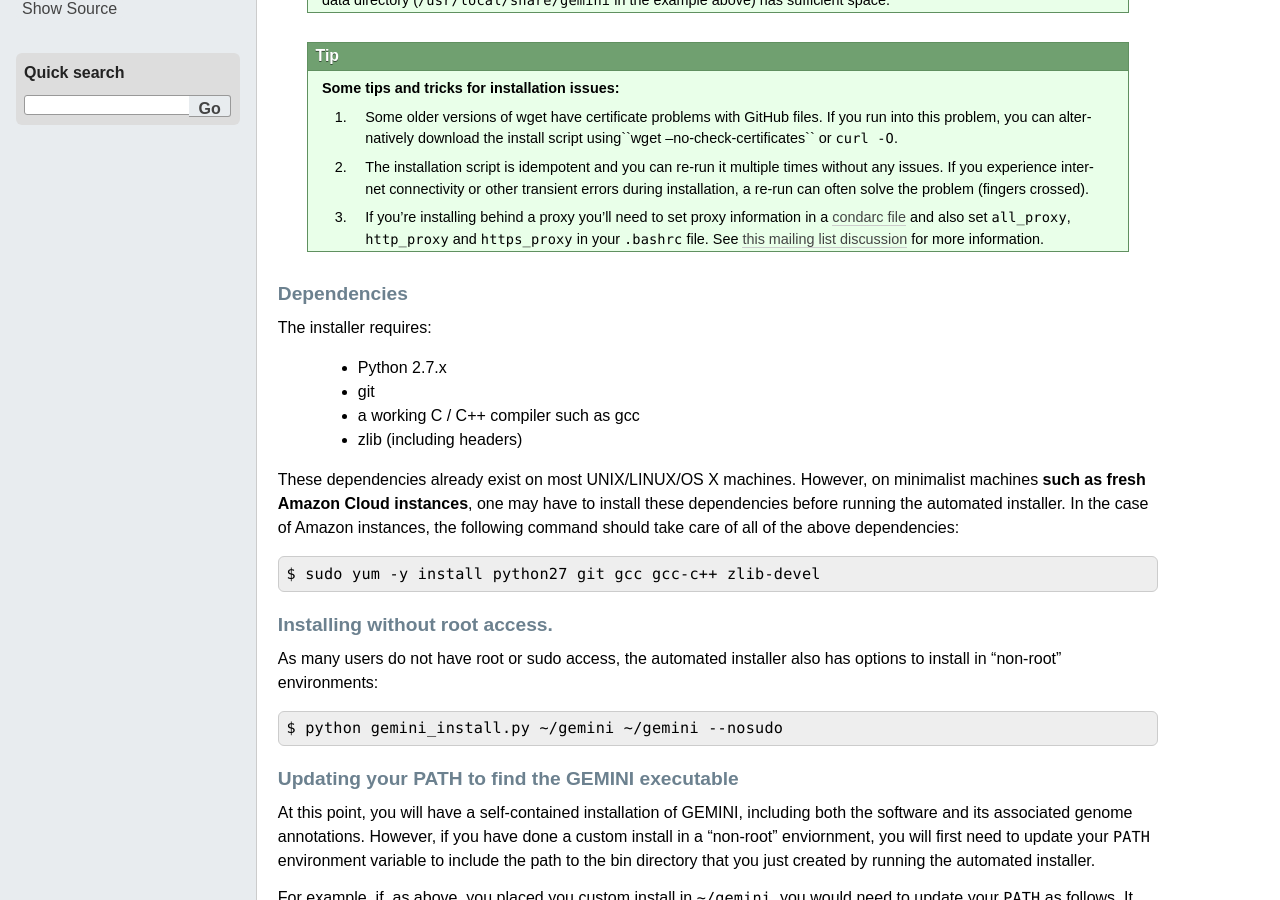
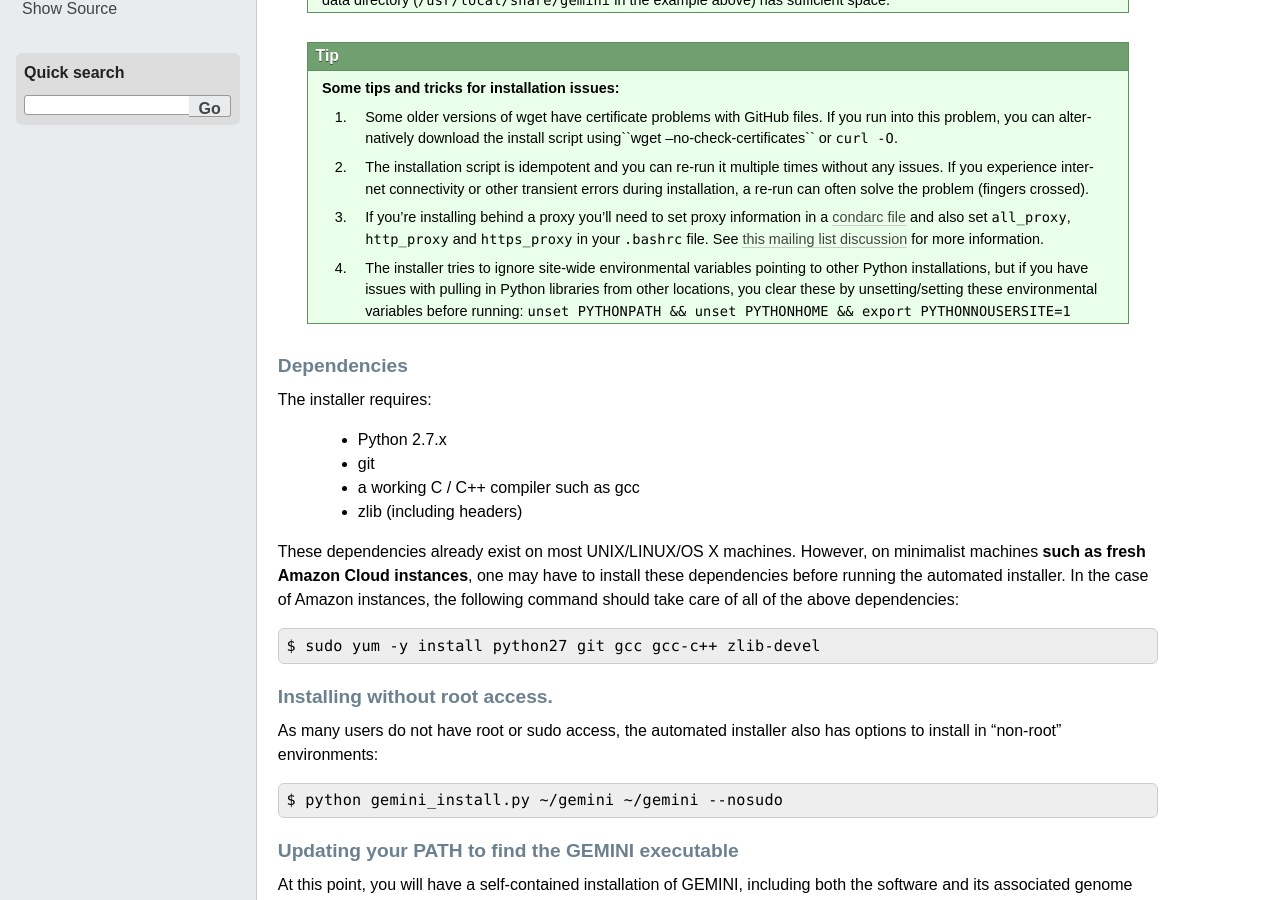
Before and after one commit to arq5x/gemini, a Sphinx documentation site: the page built from docs/content/installation.rst, in a window 1280 px wide and 900 px high, scrolled down 749 px. Built offline with Sphinx 7.4.7, drawn with Linux system fonts in a browser that asks for light colours; formulas are drawn with MathJax 3; pages that are not in the unit, such as notebooks, are missing from menus; comment, search, counter and statistics services are not loaded; the version number is read from the project's files by our own code.

Commit message:
Avoid pulling in python libraries from a users local site library. Thanks to @bw2. #426

```diff
--- a/docs/content/installation.rst
+++ b/docs/content/installation.rst
@@ -58,7 +58,14 @@ in any directories one wishes.**
 
   3. If you're installing behind a proxy you'll need to set proxy information in
      a `condarc file`_ and also set ``all_proxy``, ``http_proxy`` and ``https_proxy``
-     in your ``.bashrc`` file. See `this mailing list discussion`_ for more information.
+     in your ``.bashrc`` file. See `this mailing list discussion`_ for more
+     information.
+
+  4. The installer tries to ignore site-wide environmental variables pointing to
+     other Python installations, but if you have issues with pulling in
+     Python libraries from other locations, you clear these by unsetting/setting
+     these environmental variables before running:
+     ``unset PYTHONPATH && unset PYTHONHOME && export PYTHONNOUSERSITE=1``
 
 .. _condarc file: http://docs.continuum.io/conda/intro.html#configuration
 .. _this mailing list discussion: https://groups.google.com/d/msg/gemini-variation/WMQiMDeW6aE/6oa8nS1NorUJ
```
Also changed, not shown: 2 other files.
